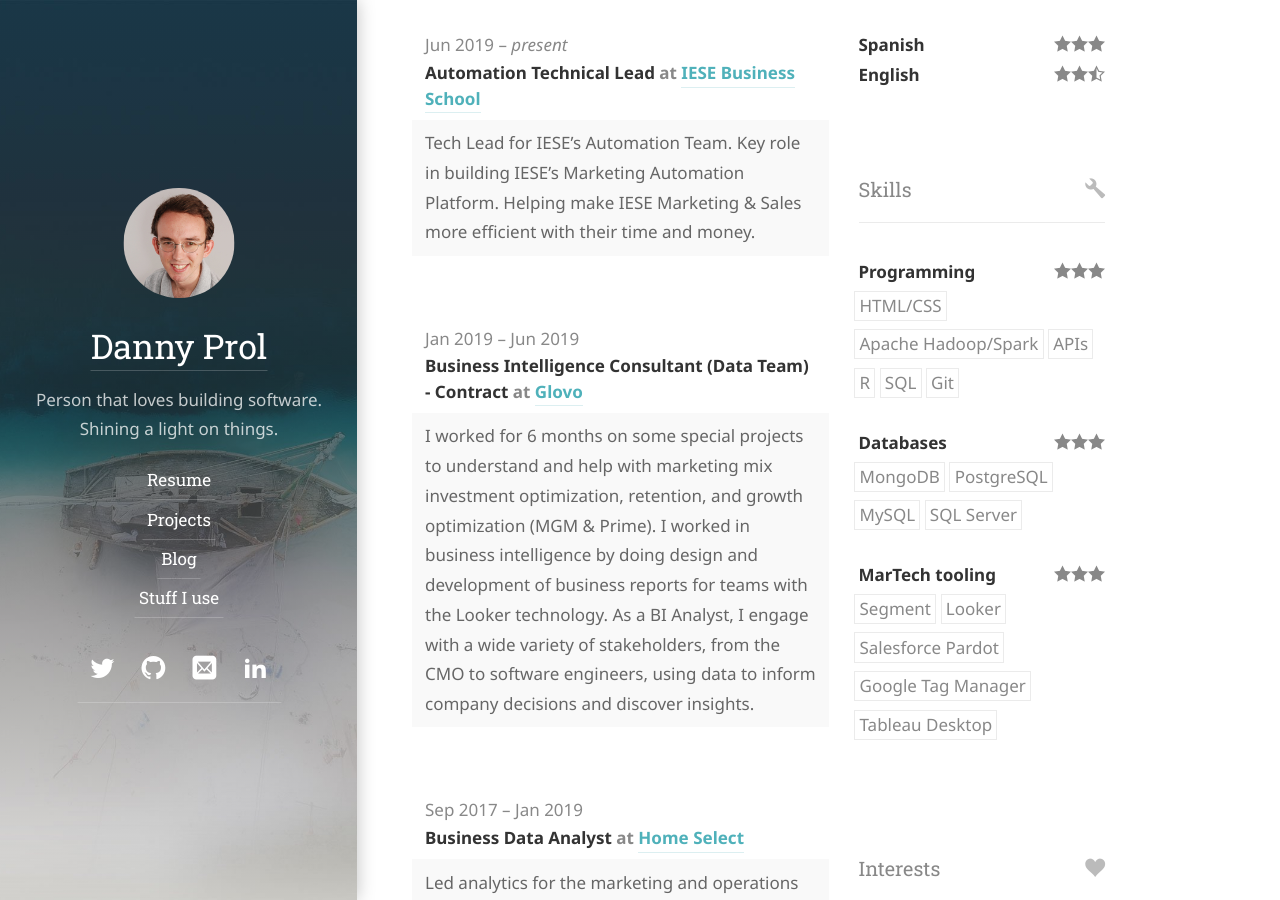
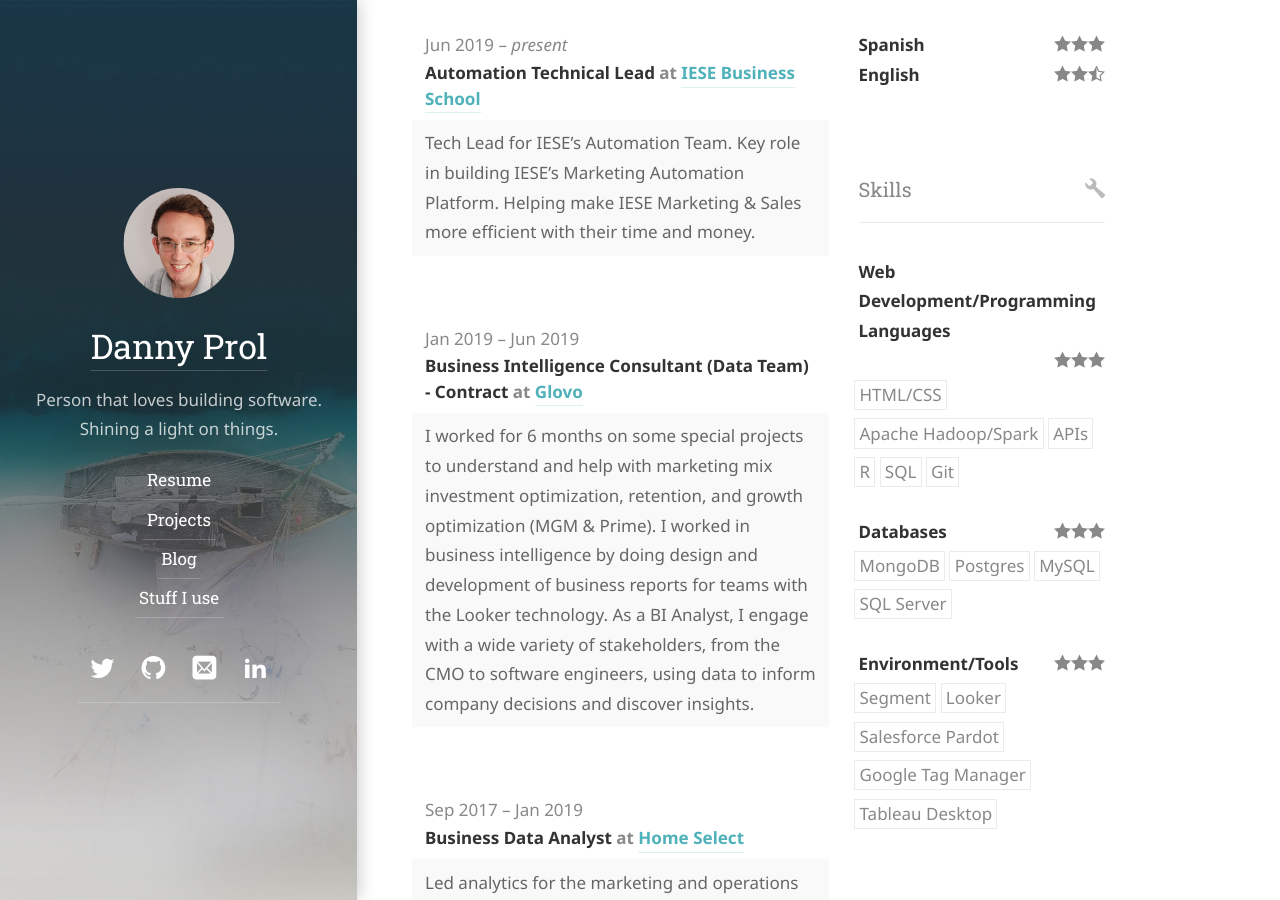
Before and after one commit to dprol/dprol.github.io, a Jekyll site: the page built from resume.md, in a window 1280 px wide and 900 px high, scrolled down 611 px. Built offline with Jekyll 4.4.1, drawn with Linux system fonts in a browser that asks for light colours; some web fonts are replaced.

Commit message:
Update resume.yml

```diff
--- a/_data/resume.yml
+++ b/_data/resume.yml
@@ -94,7 +94,7 @@ education:
     startDate: "2019-10-01"
     endDate: "2021-10-01"
 skills:
-  - name: "Programming"
+  - name: "Web Development/Programming Languages"
     level: "Master"
     keywords:
       - "HTML/CSS"
@@ -107,10 +107,10 @@ skills:
     level: "Master"
     keywords:
       - "MongoDB"
-      - "PostgreSQL"
+      - "Postgres"
       - "MySQL"
       - "SQL Server"
-  - name: "MarTech tooling"
+  - name: "Environment/Tools"
     level: "Master"
     keywords:
       - "Segment"
```
